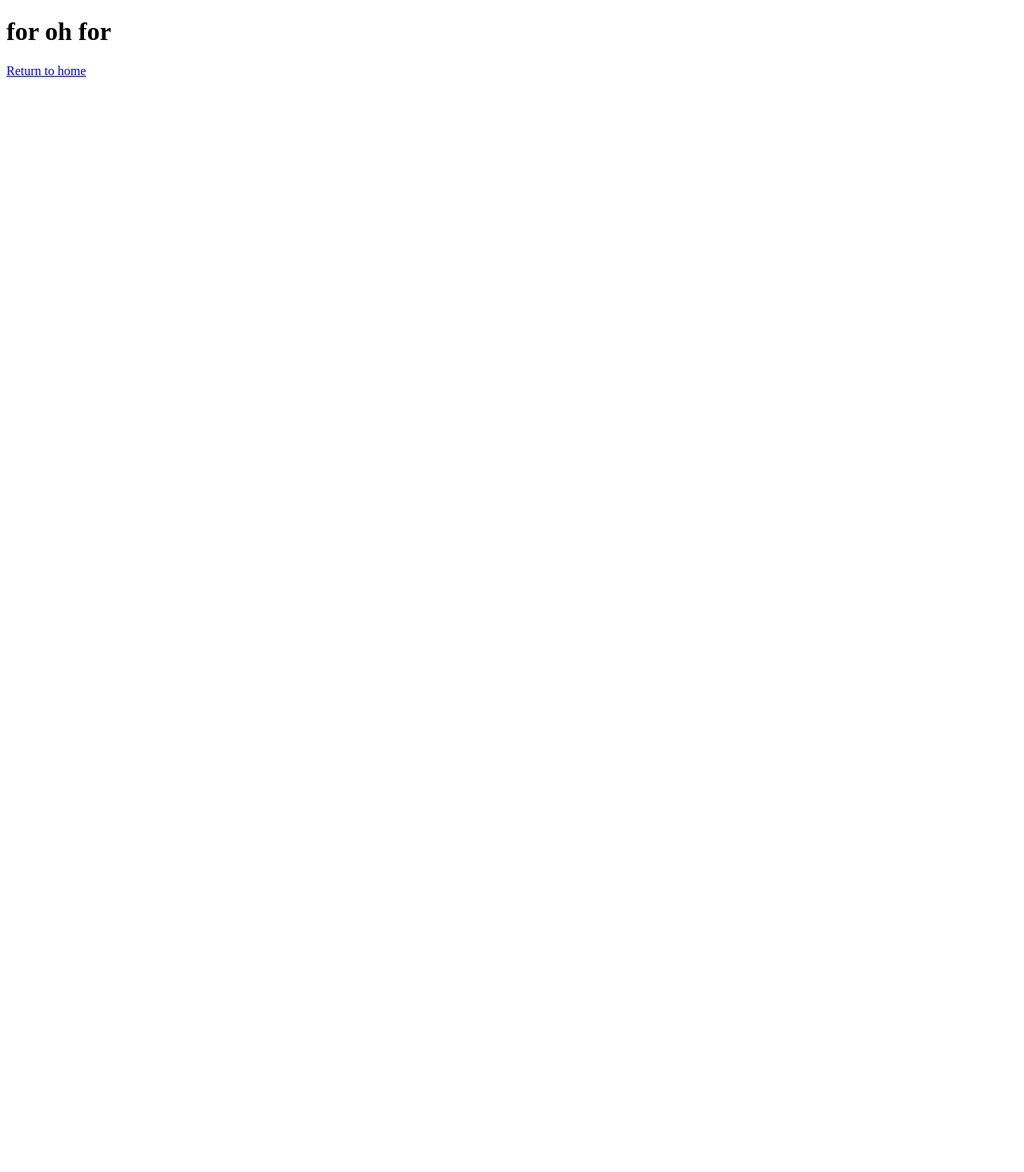
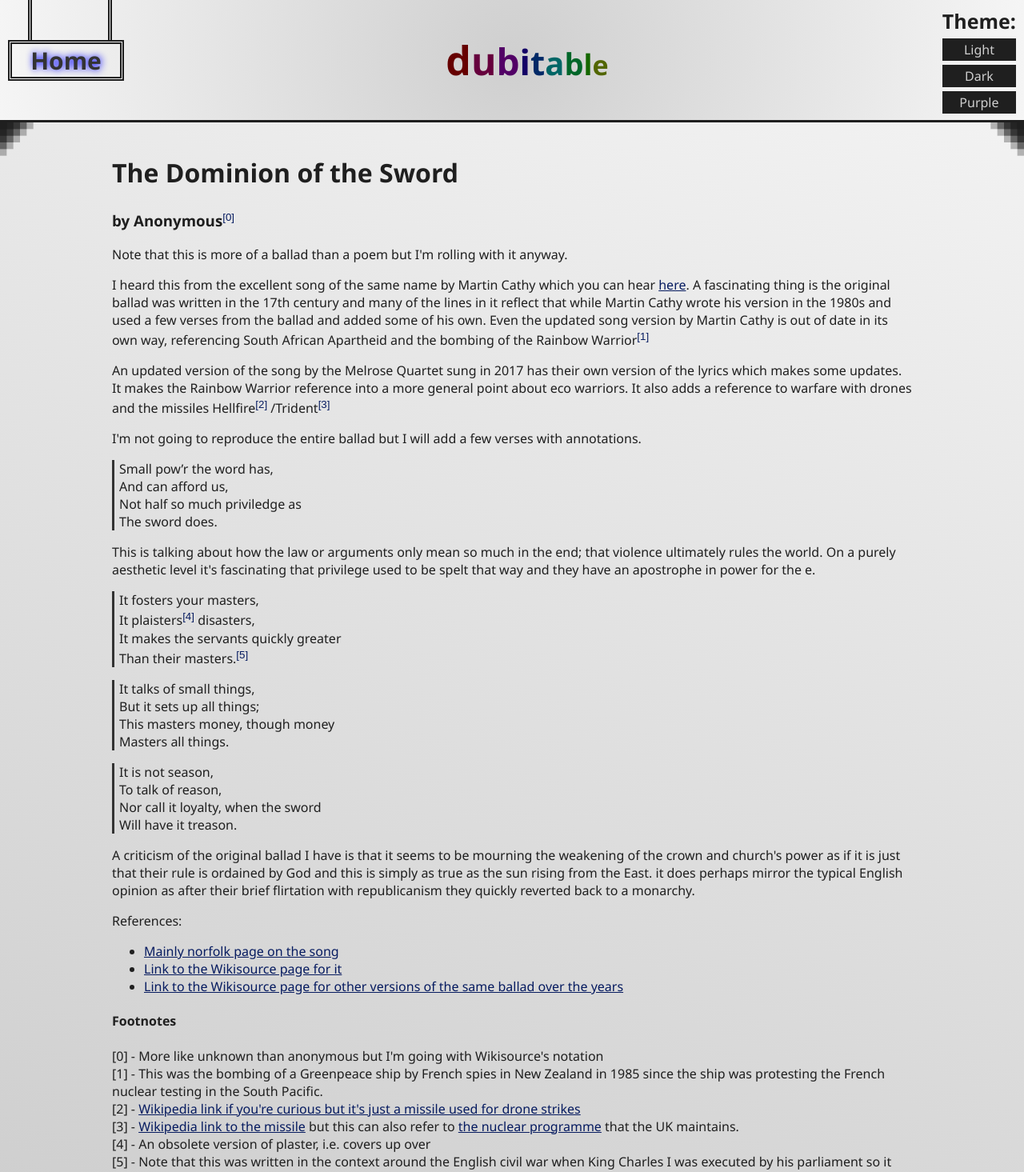
Before and after one commit to dubitabley/website, a SvelteKit app: page /poems/dominion-of-the-sword in a window 1280 px wide. Before the commit this address had no page. Shown: the top 1465 px of the page at 80% size. Before the commit the page ends 800 px from the top, so only its background shows below. Built offline with nearby package versions, Linux system fonts and the light colour scheme.

Commit message:
Add poem(ballad) dominion of the sword plus some other stuff

```diff
--- a/src/lib/components/post/post.svelte
+++ b/src/lib/components/post/post.svelte
@@ -10,7 +10,7 @@
         children?: Snippet;
     };
 
-    let { children } = $props();
+    let { children }: PostProps = $props();
 
     let footnoteContext: FootnoteContextClosure = [];
 
--- a/src/lib/interests/books.json
+++ b/src/lib/interests/books.json
@@ -50,7 +50,7 @@
             "link": "foundation"
         },
         {
-            "book_name": "Pan's Labyrynth",
+            "book_name": "Pan's Labyrinth",
             "author": "Cornelia Funke/Guillermo del Toro",
             "rating": 3
         }
--- a/src/lib/interests/poems.json
+++ b/src/lib/interests/poems.json
@@ -3,6 +3,10 @@
         {
             "name": "The Law of the Yukon",
             "link": "law-of-the-yukon"
+        },
+        {
+            "name": "The Dominion of the Sword",
+            "link": "dominion-of-the-sword"
         }
     ]
 }
--- a/src/routes/(app)/interests/words/+page.svelte
+++ b/src/routes/(app)/interests/words/+page.svelte
@@ -23,6 +23,7 @@
                     class="wiktionary-icon"
                     src="https://upload.wikimedia.org/wikipedia/commons/thumb/9/99/Wiktionary-logo-en-v2.svg/1024px-Wiktionary-logo-en-v2.svg.png"
                     alt="Wiktionary link"
+                    title="Link to the wiktionary page for {word.word}"
                 />
             </a>
         </div>
@@ -47,6 +48,7 @@
                     class="wiktionary-icon"
                     src="https://upload.wikimedia.org/wikipedia/commons/thumb/9/99/Wiktionary-logo-en-v2.svg/1024px-Wiktionary-logo-en-v2.svg.png"
                     alt="Wiktionary link"
+                    title="Link to the wiktionary page for {badWord.word}"
                 />
             </a>
         </div>
--- /dev/null
+++ b/src/routes/(app)/poems/dominion-of-the-sword/+page.svelte
@@ -0,0 +1,134 @@
+<script>
+    import Footnote from "$lib/components/post/footnote.svelte";
+    import Post from "$lib/components/post/post.svelte";
+</script>
+
+<Post>
+    <hgroup>
+        <h1>The Dominion of the Sword</h1>
+        <h3>
+            by Anonymous<Footnote
+                >More like unknown than anonymous but I'm going with
+                Wikisource's notation</Footnote
+            >
+        </h3>
+    </hgroup>
+    <p>
+        Note that this is more of a ballad than a poem but I'm rolling with it
+        anyway.
+    </p>
+    <p>
+        I heard this from the excellent song of the same name by Martin Cathy
+        which you can hear <a href="https://youtu.be/Na0SyJScrQo">here</a>. A
+        fascinating thing is the original ballad was written in the 17th century
+        and many of the lines in it reflect that while Martin Cathy wrote his
+        version in the 1980s and used a few verses from the ballad and added
+        some of his own. Even the updated song version by Martin Cathy is out of
+        date in its own way, referencing South African Apartheid and the bombing
+        of the Rainbow Warrior<Footnote>
+            This was the bombing of a Greenpeace ship by French spies in New
+            Zealand in 1985 since the ship was protesting the French nuclear
+            testing in the South Pacific.
+        </Footnote>
+    </p>
+    <p>
+        An updated version of the song by the Melrose Quartet sung in 2017 has
+        their own version of the lyrics which makes some updates. It makes the
+        Rainbow Warrior reference into a more general point about eco warriors.
+        It also adds a reference to warfare with drones and the missiles
+        Hellfire<Footnote
+            ><a href="https://en.wikipedia.org/wiki/AGM-114_Hellfire">
+                Wikipedia link if you're curious but it's just a missile used
+                for drone strikes
+            </a></Footnote
+        >/Trident<Footnote
+            ><a href="https://en.wikipedia.org/wiki/Trident_(missile)"
+                >Wikipedia link to the missile</a
+            >
+            but this can also refer to
+            <a
+                href="https://en.wikipedia.org/wiki/Trident_(UK_nuclear_programme)"
+                >the nuclear programme</a
+            > that the UK maintains.</Footnote
+        >
+    </p>
+    <p>
+        I'm not going to reproduce the entire ballad but I will add a few verses
+        with annotations.
+    </p>
+    <p class="poem-section">
+        Small pow’r the word has, <br />
+        And can afford us, <br />
+        Not half so much priviledge as <br />
+        The sword does. <br />
+    </p>
+    <p>
+        This is talking about how the law or arguments only mean so much in the
+        end; that violence ultimately rules the world. On a purely aesthetic
+        level it's fascinating that privilege used to be spelt that way and they
+        have an apostrophe in power for the e.
+    </p>
+    <p class="poem-section">
+        It fosters your masters, <br />
+        It plaisters<Footnote
+            >An obsolete version of plaster, i.e. covers up over</Footnote
+        > disasters, <br />
+        It makes the servants quickly greater <br />
+        Than their masters.<Footnote
+            >Note that this was written in the context around the English civil
+            war when King Charles I was executed by his parliament so it had
+            seemed that the "natural order" of the universe had been overturned.</Footnote
+        > <br />
+    </p>
+    <p class="poem-section">
+        It talks of small things, <br />
+        But it sets up all things; <br />
+        This masters money, though money <br />
+        Masters all things. <br />
+    </p>
+    <p class="poem-section">
+        It is not season, <br />
+        To talk of reason, <br />
+        Nor call it loyalty, when the sword <br />
+        Will have it treason. <br />
+    </p>
+
+    <p>
+        A criticism of the original ballad I have is that it seems to be
+        mourning the weakening of the crown and church's power as if it is just
+        that their rule is ordained by God and this is simply as true as the sun
+        rising from the East. it does perhaps mirror the typical English opinion
+        as after their brief flirtation with republicanism they quickly reverted
+        back to a monarchy.
+    </p>
+
+    References:
+    <ul>
+        <li>
+            <a
+                href="https://mainlynorfolk.info/martin.carthy/songs/thedominionofthesword.html"
+                >Mainly norfolk page on the song</a
+            >
+        </li>
+        <li>
+            <a
+                href="https://en.wikisource.org/wiki/The_Cavalier_Songs_and_Ballads_of_England/The_Dominion_of_the_Sword"
+            >
+                Link to the Wikisource page for it
+            </a>
+        </li>
+        <li>
+            <a href="https://en.wikisource.org/wiki/Law_lies_a_Bleeding">
+                Link to the Wikisource page for other versions of the same
+                ballad over the years
+            </a>
+        </li>
+    </ul>
+</Post>
+
+<style>
+    .poem-section {
+        border-left: 3px solid var(--primary-color-2);
+        padding-left: 6px;
+    }
+</style>
```
